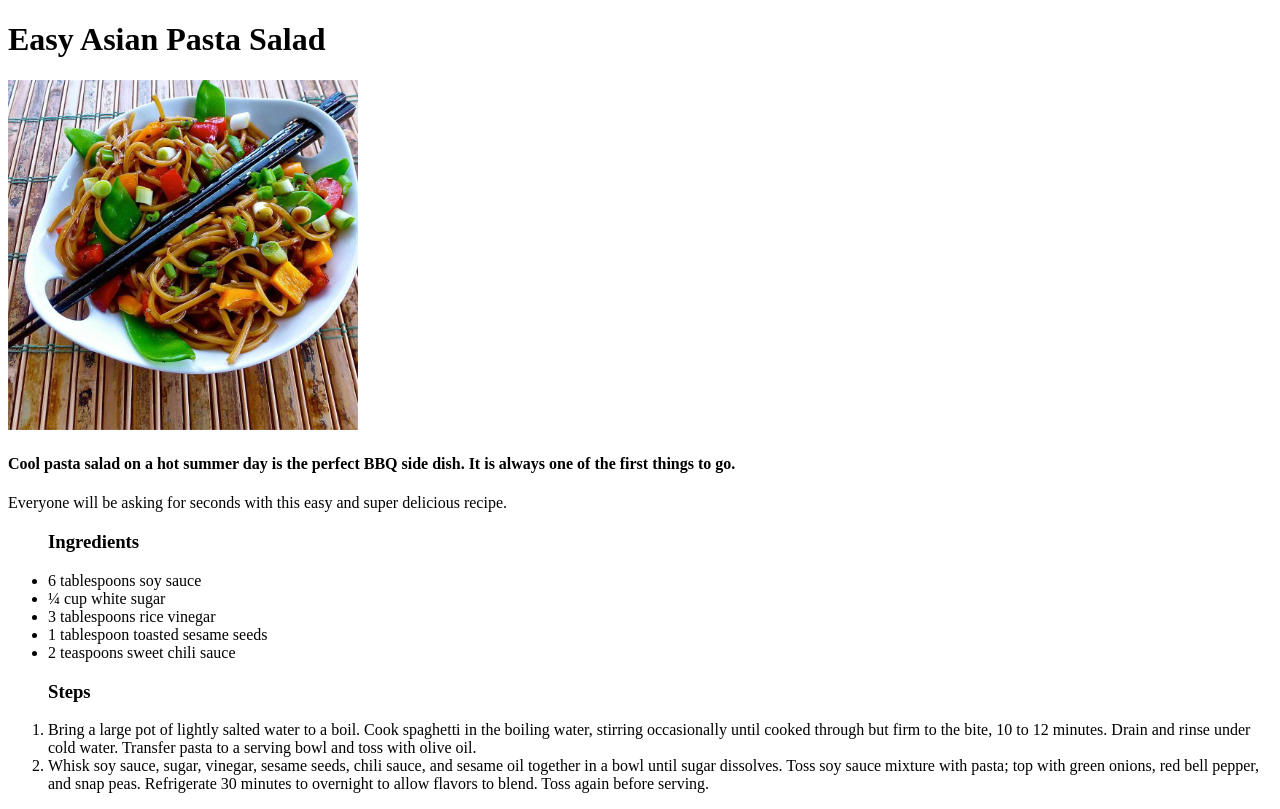
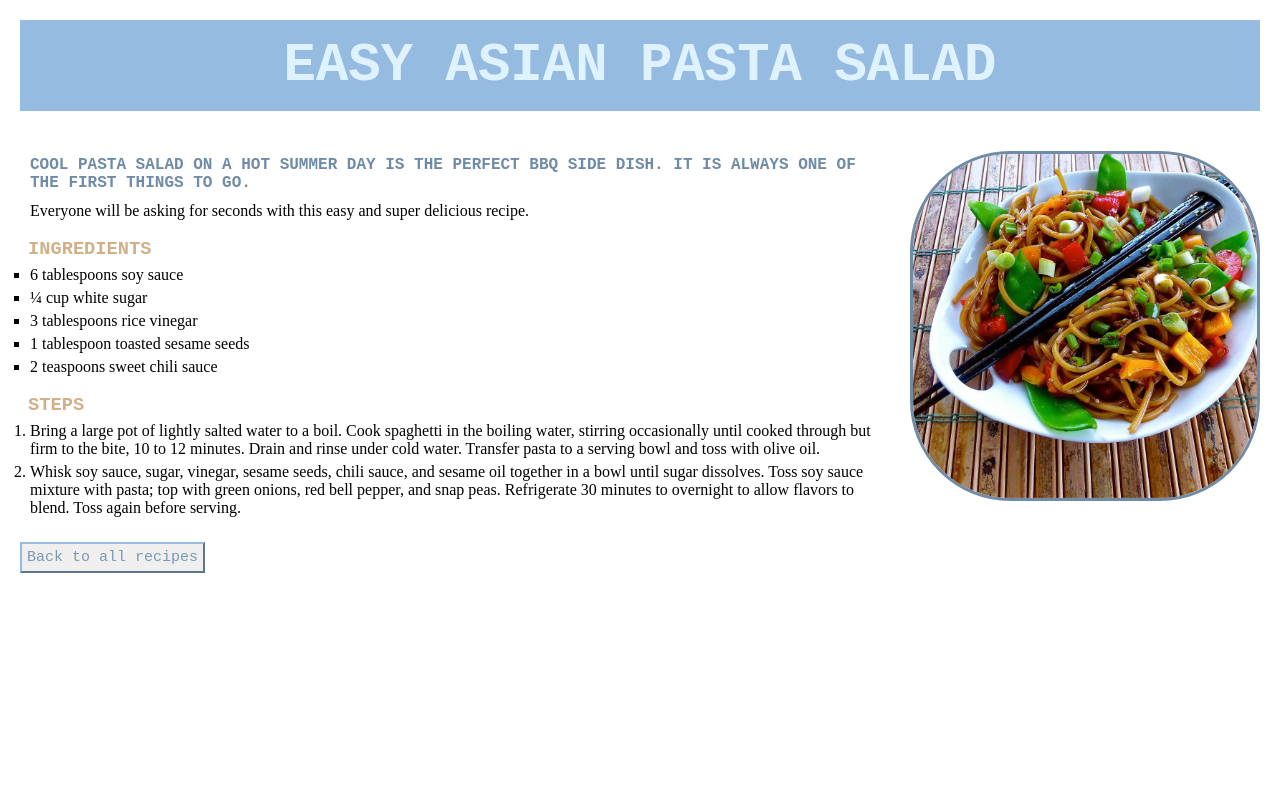
Before and after one commit to Wastelandpanda300/odin-recipes, a plain HTML site: page recipes/asian-salad.html in a window 1280 px wide. Drawn offline with Linux system fonts and the light colour scheme.

Commit message:
Added css to all files

```diff
--- a/recipes/asian-salad.html
+++ b/recipes/asian-salad.html
@@ -5,10 +5,13 @@
 <head>
     <meta charset="UTF-8">
     <title>Easy Asian Pasta Salad</title>
+    <link rel="stylesheet" href="../style.css">
 </head>
 
 <body>
-    <h1>Easy Asian Pasta Salad</h1>
+    <div class="full-page">
+
+    <h1 class="title" >Easy Asian Pasta Salad</h1>
     <img src="images/Asian.jpg" width="350">
 
     <h4>Cool pasta salad on a hot summer day
@@ -35,6 +38,12 @@
             Toss again before serving.</li>
     </ol>
 
+    <a href="../index.html">
+        <button>Back to all recipes </button>
+    </a>
+
+    </div>
+
 </body>
 
 
--- a/style.css
+++ b/style.css
@@ -6,10 +6,10 @@
 
 .list {
     font-family: Helvetica , Courier, monospace;
-    font-size: 15px;
-    border: 2px solid blue;
-    padding: 5px blue;
-    margin: 50px auto;
+    font-size: 18px;
+    color: #708BA6;
+    margin: 40px 50px;
+
 
 }
 
@@ -18,9 +18,71 @@
     font-size: 54px;
     text-align: center;
     font-family: 'Courier New', Courier, monospace;
-    color:rgb(149, 184, 224);
-    padding: 10px;
+    color:#DEF3FF;
+    padding: 15px;
     margin: 20px;
-    border: 4px solid blue;
-    background-color: #E0BD95;
+    text-transform: uppercase;
+
+    background-color: #96BBE0;
 }
+
+h4 {
+    font-family: 'Courier New', Courier, monospace;
+    margin: 10px 30px ;
+    margin-top: 45px;
+    text-transform: uppercase;
+    color: #708BA6;
+
+
+
+}
+
+h3 {
+    font-family: 'Courier New', Courier, monospace;
+    margin: 10px 25px ;
+    margin-bottom: -2px;
+    color: #d1b089;
+    padding: 3px;
+    display:inline-block;
+    text-transform: uppercase;
+
+}
+
+p {
+
+    margin: 5px 400px 5px 30px;
+
+}
+
+ul li {
+    margin: 5px 30px;
+    list-style-type: square;
+}
+
+ol li {
+    margin: 5px 30px;
+}
+
+h2{
+    margin-bottom: 2px;
+    text-transform: u;
+}
+
+img {
+    border-radius: 100px;
+    margin: 20px;
+    border:#708BA6 3px solid;
+}
+
+.full-page img {
+    float: right;
+}
+
+button {
+    margin: 20px;
+    padding: 5px;
+    font-family: 'Courier New', Courier, monospace;
+    font-size: 15px;
+    color: #7b98b4;
+    border-color:#96BBE0;
+}
```
Also changed, not shown: index.html (+7 -4 lines), recipes/spaghetti-bolognese.html (+16 -1 lines), recipes/summer-salad.html (+10 -1 lines).
